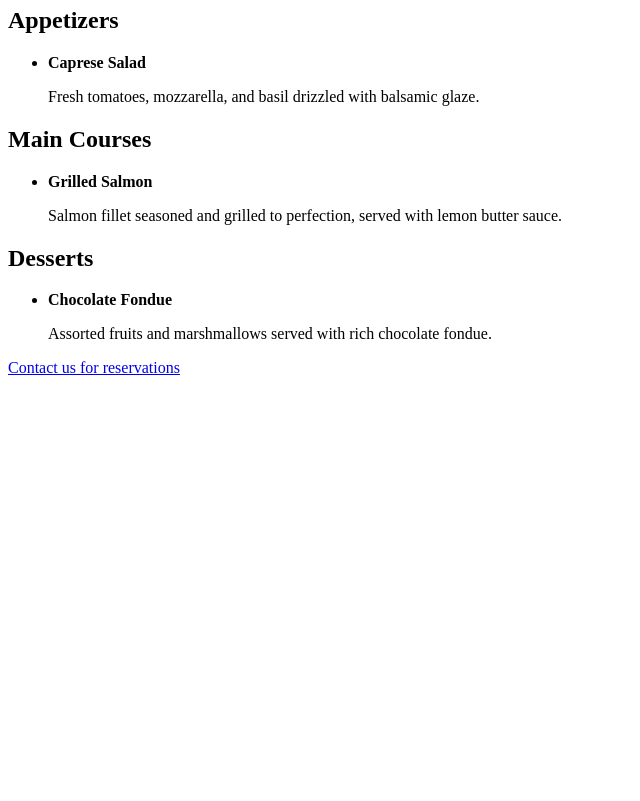
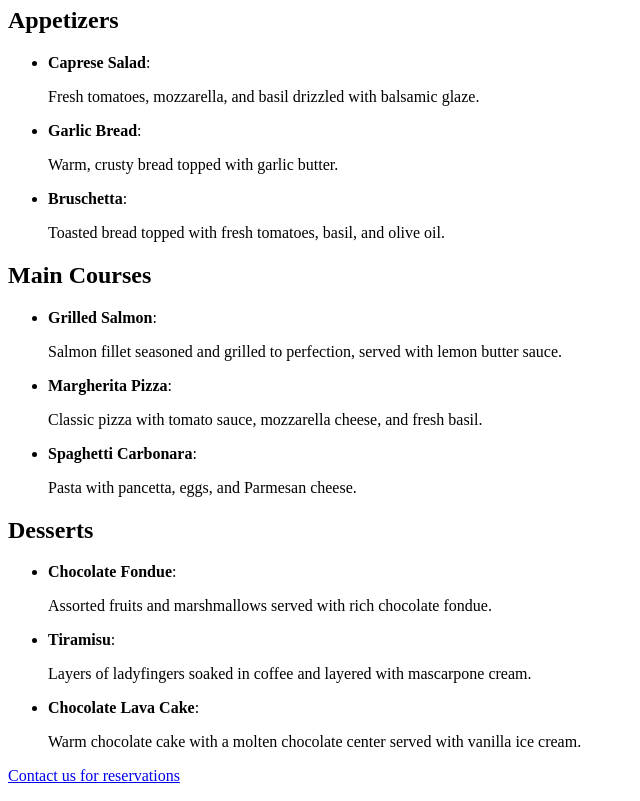
Before and after one commit to The-Somkene/Tantalising-Bites-Project, a plain HTML site: page index.html in a window 1280 px wide. Shown: the part 73-874 px from the top of the page, without its empty margins (0-640 px from the left). Before the commit the page ends 800 px from the top, so only its background shows below. Drawn offline with Linux system fonts and the light colour scheme.

Commit message:
second commit

```diff
--- a/index.html
+++ b/index.html
@@ -6,21 +6,24 @@
   <title>Tantalising Bites Menu</title>
 </head>
 <body>
-  <h1>Delicious Bites Menu</h1>
-
+  <h1>Tantalising Bites Menu</h1>
     <h2>Appetizers</h2>
-
   <ul>
 
    <li>
+    <strong>Caprese Salad</strong>:
+    <p>Fresh tomatoes, mozzarella, and basil drizzled with balsamic glaze.</p>
+    </li>
 
-  <strong>Caprese Salad</strong>
+    <li>
+    <strong>Garlic Bread</strong>:
+    <p>Warm, crusty bread topped with garlic butter.</p>
+    </li>
 
-     <p>Fresh tomatoes, mozzarella, and basil drizzled with balsamic glaze.</p>
-
-       </li>
-
-    <!-- Add two more appetizer items with descriptions -->
+    <li>
+    <strong>Bruschetta</strong>:
+    <p>Toasted bread topped with fresh tomatoes, basil, and olive oil.</p>
+    </li>
 
    </ul>
 
@@ -29,14 +32,19 @@
    <ul>
 
      <li>
-
-      <strong>Grilled Salmon</strong>
-
+      <strong>Grilled Salmon</strong>:
        <p>Salmon fillet seasoned and grilled to perfection, served with lemon butter sauce.</p>
-
      </li>
 
-   <!-- Add two more main course items with descriptions -->
+    <li>
+      <strong>Margherita Pizza</strong>:
+      <p>Classic pizza with tomato sauce, mozzarella cheese, and fresh basil.</p>
+    </li>
+
+    <li>
+      <strong>Spaghetti Carbonara</strong>:
+      <p>Pasta with pancetta, eggs, and Parmesan cheese.</p>
+    </li>
 
    </ul>
 
@@ -45,14 +53,19 @@
   <ul>
 
    <li>
+      <strong>Chocolate Fondue</strong>:
+      <p>Assorted fruits and marshmallows served with rich chocolate fondue.</p>
+   </li>
 
-        <strong>Chocolate Fondue</strong>
-
-       <p>Assorted fruits and marshmallows served with rich chocolate fondue.</p>
-
+   <li>
+      <strong>Tiramisu</strong>:
+      <p>Layers of ladyfingers soaked in coffee and layered with mascarpone cream.</p>
     </li>
 
-    <!-- Add two more dessert items with descriptions -->
+    <li>
+      <strong>Chocolate Lava Cake</strong>:
+      <p>Warm chocolate cake with a molten chocolate center served with vanilla ice cream.</p>
+    </li>
 
   </ul>
 
```
